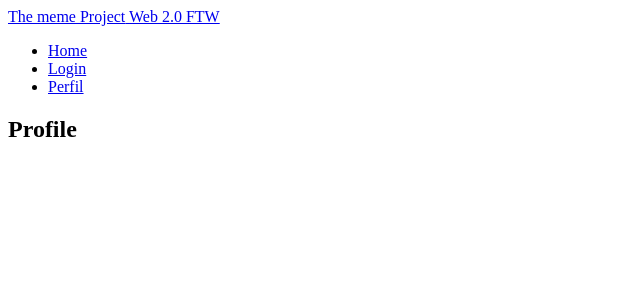
After one commit to ferranmartinezlleida/WebMemeProject, a Django app: page /profile/ in a window 1280 px wide. The commit adds this page. Shown: the top 300 px of the page, without its empty margins (0-640 px from the left). Run offline with Django 3.2, Linux system fonts and the light colour scheme.

Commit message:
Profile started

```diff
--- a/MemeProject/urls.py
+++ b/MemeProject/urls.py
@@ -22,6 +22,7 @@ from django.views.generic import TemplateView
 from Main_Meme.views import *
 
 urlpatterns = [
+    url(r'^profile/$',TemplateView.as_view(template_name="Profile.html"),name="profile"),
     url(r'^meme/(?P<meme_id>\d+)/$', memedetails,name="meme"),
     path('admin/', admin.site.urls),
     path('accounts/', include('django.contrib.auth.urls'), name="login"),
--- /dev/null
+++ b/templates/Profile.html
@@ -0,0 +1,32 @@
+<!DOCTYPE html>
+<html lang="es">
+<head>
+	<meta charset="utf-8">
+	<title>Meme Web Project</title>
+
+
+</head>
+
+<body>
+
+	<header id="main-header">
+
+		<a id="logo-header" href="#">
+			<span class="site-name">The meme Project</span>
+			<span class="site-desc">Web 2.0 FTW</span>
+		</a> <!-- / #logo-header -->
+
+		<nav>
+			<ul>
+				<li><a href="{% url 'home' %}">Home</a></li>
+                <li><a href="{% url 'login' %}">Login</a></li>
+				<li><a href="{% url 'profile' %}">Perfil</a></li>
+			</ul>
+		</nav><!-- / nav -->
+
+	</header><!-- / #main-header -->
+    <section id="main-content">
+
+        <h1>Profile</h1>
+
+    </section>
--- a/templates/home.html
+++ b/templates/home.html
@@ -20,7 +20,7 @@
 			<ul>
 				<li><a href="{% url 'home' %}">Home</a></li>
                 <li><a href="{% url 'login' %}">Login</a></li>
-				<li><a href="#">Contacto</a></li>
+				<li><a href="#">Perfil</a></li>
 			</ul>
 		</nav><!-- / nav -->
 
```
